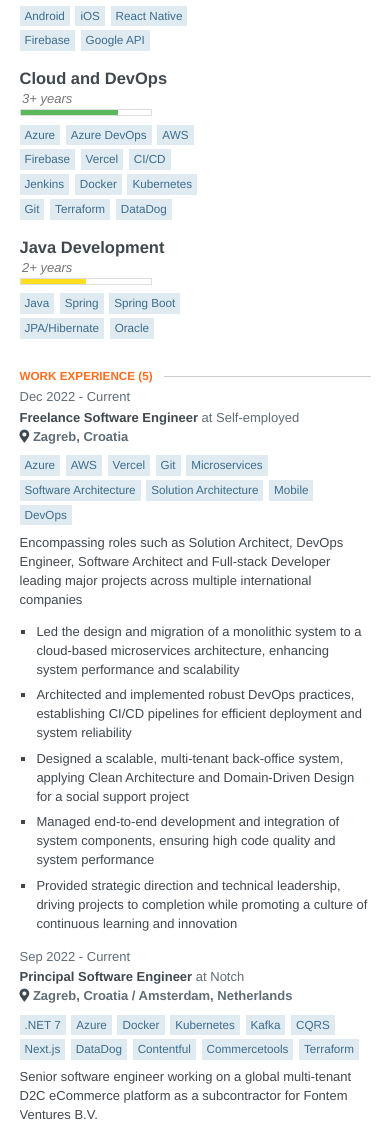
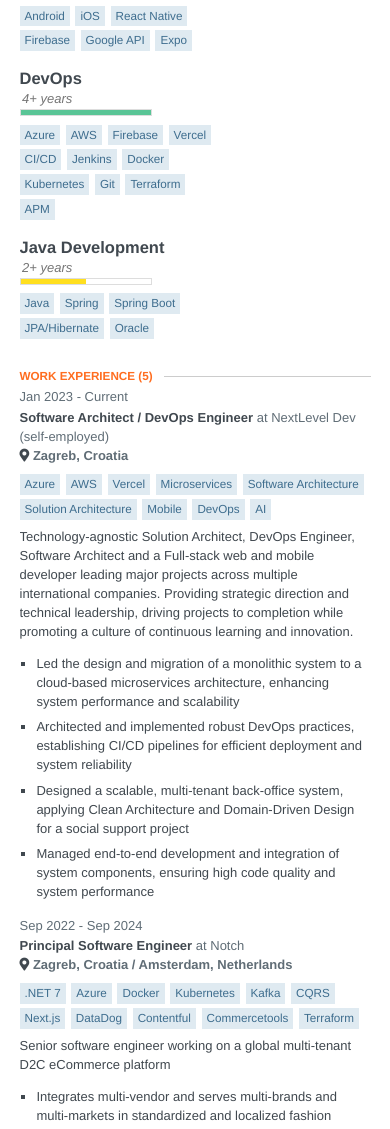
Before and after one commit to karlobencic/karlobencic.github.io, a website: page index.html in a window 390 px wide. Shown: the part 1349-2478 px from the top of the page. Drawn offline with Linux system fonts and the light colour scheme.

Commit message:
update experience

```diff
--- a/index.html
+++ b/index.html
@@ -903,20 +903,20 @@
     				<li>React Native</li>
     				<li>Firebase</li>
     				<li>Google API</li>
+    				<li>Expo</li>
     			</ul>
     		</div>
     		<div class="item">
     			<h3 class="name">
-    				Cloud and DevOps
+    				DevOps
     			</h3>
 
-    			<div class="level advanced">
-    				<em>3+ years</em>
+    			<div class="level master">
+    				<em>4+ years</em>
     				<div class="bar"></div>
     			</div>
     			<ul class="keywords">
     				<li>Azure</li>
-    				<li>Azure DevOps</li>
     				<li>AWS</li>
     				<li>Firebase</li>
     				<li>Vercel</li>
@@ -926,7 +926,7 @@
     				<li>Kubernetes</li>
     				<li>Git</li>
     				<li>Terraform</li>
-    				<li>DataDog</li>
+    				<li>APM</li>
     			</ul>
     		</div>
     		<div class="item">
@@ -960,11 +960,11 @@
 
           <header class="clear">
             <div class="date">
-              <span class="startDate">Dec 2022</span>
+              <span class="startDate">Jan 2023</span>
               <span class="endDate">- Current</span>
             </div>
-            <div class="position">Freelance Software Engineer</div>
-            <div class="company">Self-employed</div>
+            <div class="position">Software Architect / DevOps Engineer</div>
+            <div class="company">NextLevel Dev (self-employed)</div>
           </header>
 
           <span class="fas fa-map-marker-alt"></span>
@@ -974,21 +974,20 @@
             <li>Azure</li>
             <li>AWS</li>
             <li>Vercel</li>
-            <li>Git</li>
             <li>Microservices</li>
             <li>Software Architecture</li>
             <li>Solution Architecture</li>
             <li>Mobile</li>
             <li>DevOps</li>
+            <li>AI</li>
           </ul>
           <div class="item" id="work-item">
-            <div class="summary"><p>Encompassing roles such as Solution Architect, DevOps Engineer, Software Architect and Full-stack Developer leading major projects across multiple international companies</p></div>
+            <div class="summary"><p>Technology-agnostic Solution Architect, DevOps Engineer, Software Architect and a Full-stack web and mobile developer leading major projects across multiple international companies. Providing strategic direction and technical leadership, driving projects to completion while promoting a culture of continuous learning and innovation.</p></div>
             <ul class="highlights">
               <li><p>Led the design and migration of a monolithic system to a cloud-based microservices architecture, enhancing system performance and scalability</p></li>
               <li><p>Architected and implemented robust DevOps practices, establishing CI/CD pipelines for efficient deployment and system reliability</p></li>
               <li><p>Designed a scalable, multi-tenant back-office system, applying Clean Architecture and Domain-Driven Design for a social support project</p></li>
               <li><p>Managed end-to-end development and integration of system components, ensuring high code quality and system performance</p></li>
-              <li><p>Provided strategic direction and technical leadership, driving projects to completion while promoting a culture of continuous learning and innovation</p></li>
             </ul>
           </div>
         </section>
@@ -999,7 +998,7 @@
           <header class="clear">
             <div class="date">
               <span class="startDate">Sep 2022</span>
-              <span class="endDate">- Current</span>
+              <span class="endDate">- Sep 2024</span>
             </div>
             <div class="position">Principal Software Engineer</div>
             <div class="company">Notch</div>
@@ -1022,7 +1021,7 @@
             <li>Terraform</li>
           </ul>
           <div class="item" id="work-item">
-            <div class="summary"><p>Senior software engineer working on a global multi-tenant D2C eCommerce platform as a subcontractor for Fontem Ventures B.V.</p></div>
+            <div class="summary"><p>Senior software engineer working on a global multi-tenant D2C eCommerce platform</p></div>
             <ul class="highlights">
               <li><p>Integrates multi-vendor and serves multi-brands and multi-markets in standardized and localized fashion</p></li>
               <li><p>Centralized the configuration of all micro services</p></li>
@@ -1127,7 +1126,7 @@
               <span class="endDate">- Jan 2020</span>
             </div>
             <div class="position">Unity Game Developer</div>
-            <div class="company">Self-employed</div>
+            <div class="company">NextLevel Dev (self-employed)</div>
           </header>
 
           <span class="fas fa-map-marker-alt"></span>
@@ -1521,6 +1520,11 @@
             Education
           </h3>
         </div>
+        <div class="item">
+          <h3 class="name">
+            Artificial intelligence
+          </h3>
+        </div>
       </section>
     </section>
 
```
Also changed, not shown: resume.json (+17 -15 lines).
